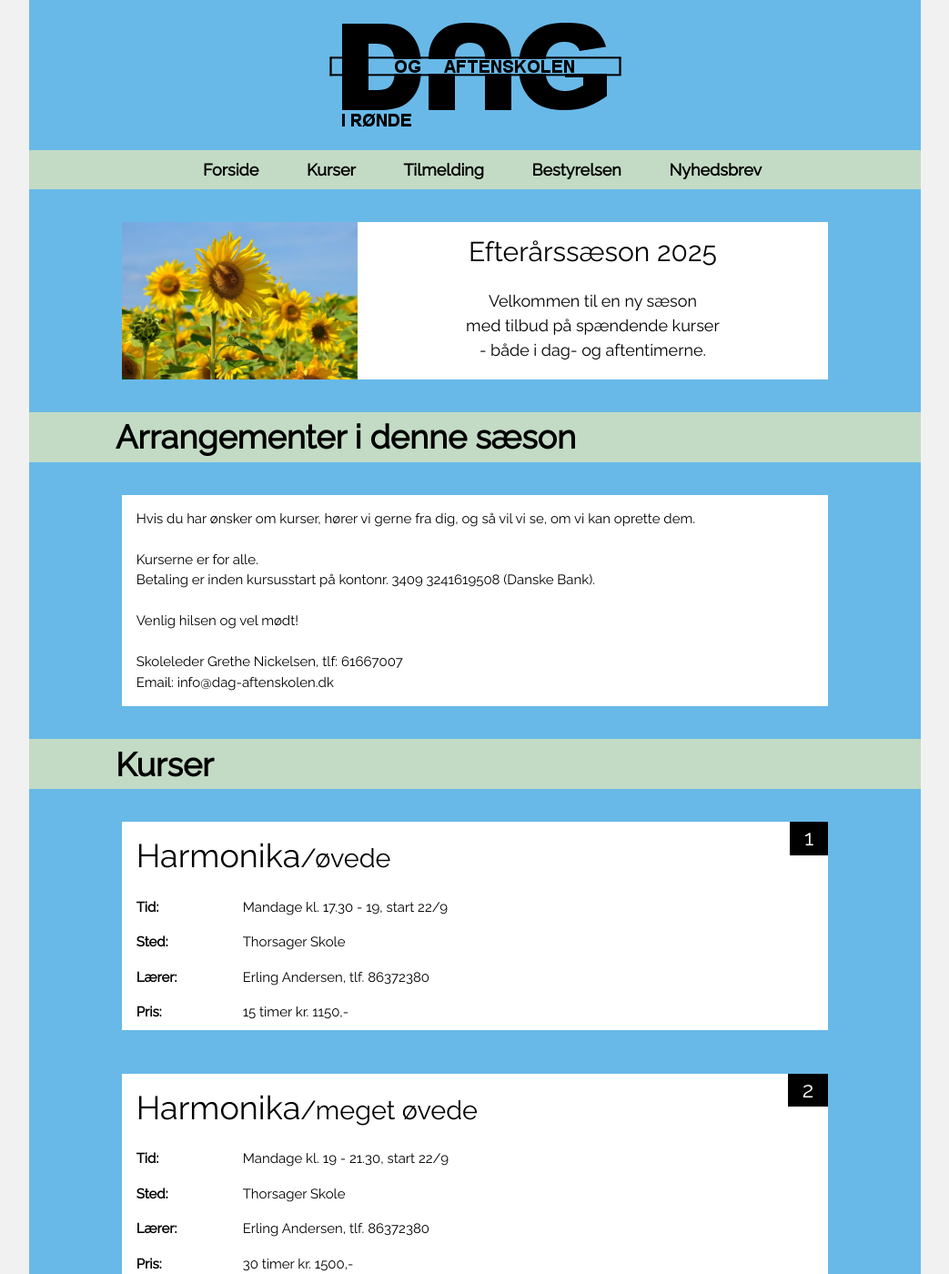
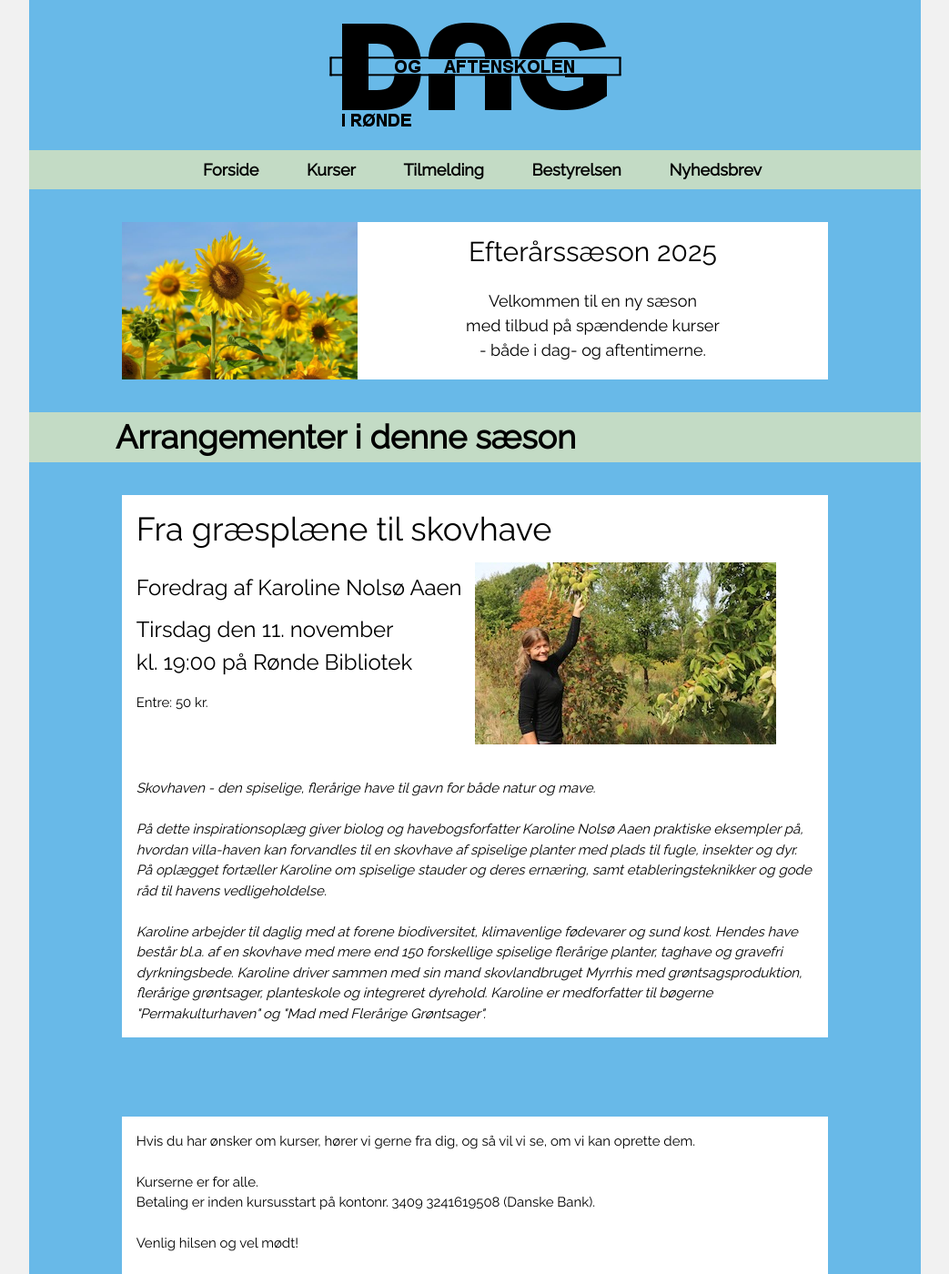
Before and after one commit to nickelsen/dag-aftenskolen.dk, a Jekyll site: the page built from index.html, in a window 1280 px wide and 1400 px high. Shown: the whole window at 91% size, without its empty margins (118-1161 px from the left). Built offline with Jekyll 4.4.1, drawn with Linux system fonts in a browser that asks for light colours; comment, search, counter and statistics services are not loaded.

Commit message:
Sep 2025 (#34)

```diff
--- a/index.html
+++ b/index.html
@@ -60,28 +60,42 @@ layout: default
         <div class="w3-col l1"></div>
     </div>
 </div>
-<!--<div class="w3-container blue w3-padding-large">
+<div class="w3-container blue w3-padding-large">
 
     <!-- Activity card -->
-    <!--
     <div class="w3-row w3-padding-24">
       <div class="w3-col l1"><p></p></div>
       <div class="w3-col l10">
         <div class="w3-row w3-white">
+	  <!--
           <div class="w3-col l4 w3-hide-small w3-hide-medium">
             <img src="{{ '/assets/img/book.jpg' | relative_url }}" class="w3-image w3-hide-small w3-hide-medium" style="height: 240px; object-fit: cover;">
           </div>
-          <div class="w3-col l8 w3-container">
-            <h1>Fællesarrangement</h1>
-              <h3>Gæstelærer i litteratur</h3>
-              <p>med Birthe Ikkala og Ian Lukins</p>
-            <h3>Onsdag, den 4. januar kl. 14-16:30<br/>på Rønde Bibliotek</h3>
-            <p>Der er fri entre og plads til alle interesserede.</p>
+	  -->
+          <div class="w3-container">
+	    <h1>Fra græsplæne til skovhave</h1>
+	    <div class="w3-row">
+	      <div class="w3-half">
+		<h3>Foredrag af Karoline Nolsø Aaen</h3>
+		<h3>Tirsdag den 11. november<br/>kl. 19:00 på Rønde Bibliotek</h3>
+		<p>Entre: 50 kr.</p>
+	      </div>
+	      <div class="w3-half">
+		<img src="{{ '/assets/img/karoline.jpg' | relative_url }}" class="w3-image w3-hide-small" style="max-height: 200px;">
+	      </div>
+	    </div>
+	      <p><br/><i>Skovhaven - den spiselige, flerårige have til gavn for både natur og mave.<br/><br/>
+	    På dette inspirationsoplæg giver biolog og havebogsforfatter Karoline Nolsø Aaen praktiske eksempler på, hvordan villa-haven kan forvandles til en skovhave af spiselige planter med plads til fugle, insekter og dyr. På oplægget fortæller Karoline om spiselige stauder og deres ernæring, samt etableringsteknikker og gode råd til havens vedligeholdelse.<br/><br/>
+	    Karoline arbejder til daglig med at forene biodiversitet, klimavenlige fødevarer og sund kost. Hendes have består bl.a. af en skovhave med mere end 150 forskellige spiselige flerårige planter, taghave og gravefri dyrkningsbede. Karoline driver sammen med sin mand skovlandbruget Myrrhis med grøntsagsproduktion, flerårige grøntsager, planteskole og integreret dyrehold. Karoline er medforfatter til bøgerne "Permakulturhaven" og "Mad med Flerårige Grøntsager".<br/>
+	    </i></p>
+	    </div>
           </div>
         </div>
       </div>
       <div class="w3-col l1"><p></p></div>
     </div>
+
+    <!--
     <div class="w3-row w3-padding-24">
       <div class="w3-col l1"><p></p></div>
       <div class="w3-col l10">
@@ -103,6 +117,7 @@ layout: default
       <div class="w3-col l1"><p></p></div>
     </div>
     -->
+</div>
 <div class="w3-container blue w3-padding-large">
     <div class="w3-row w3-padding-24">
         <div class="w3-col l1"><p></p></div>
```
Also changed, not shown: assets/img/karoline.jpg (added).
